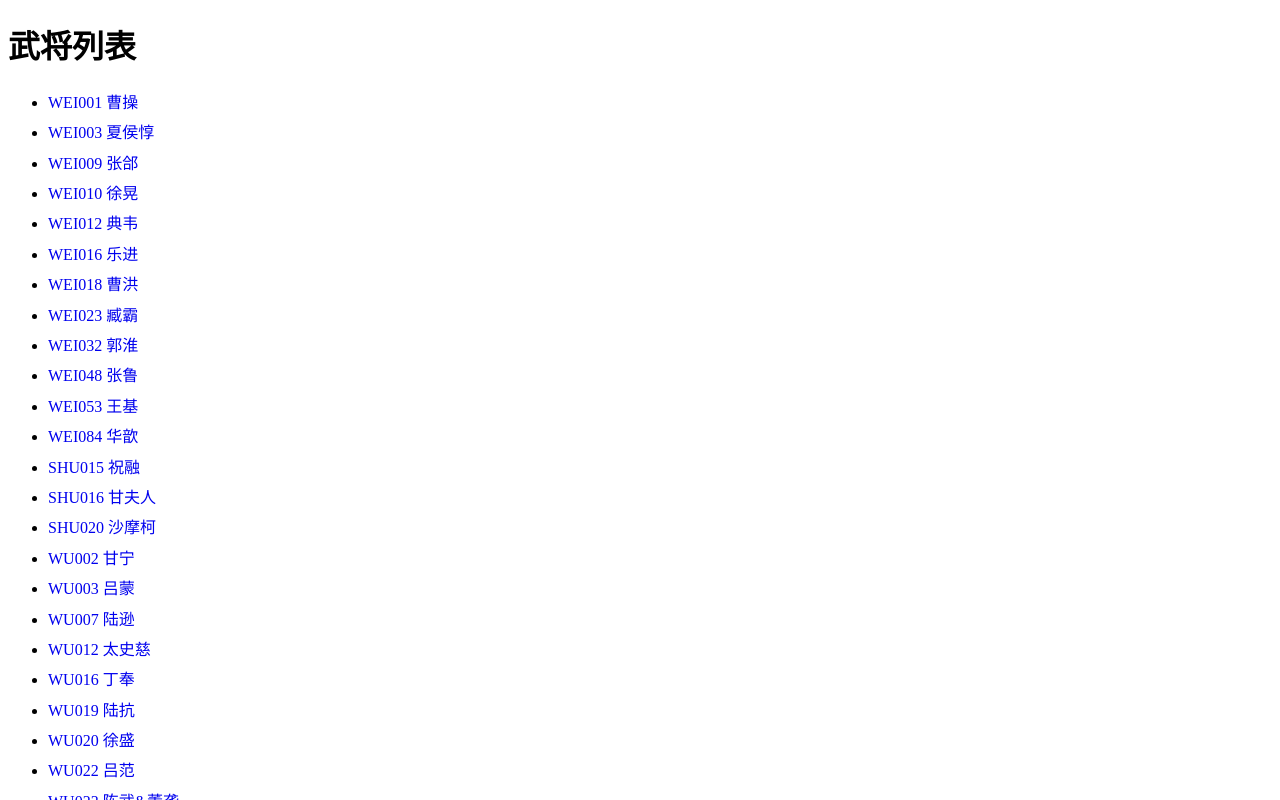
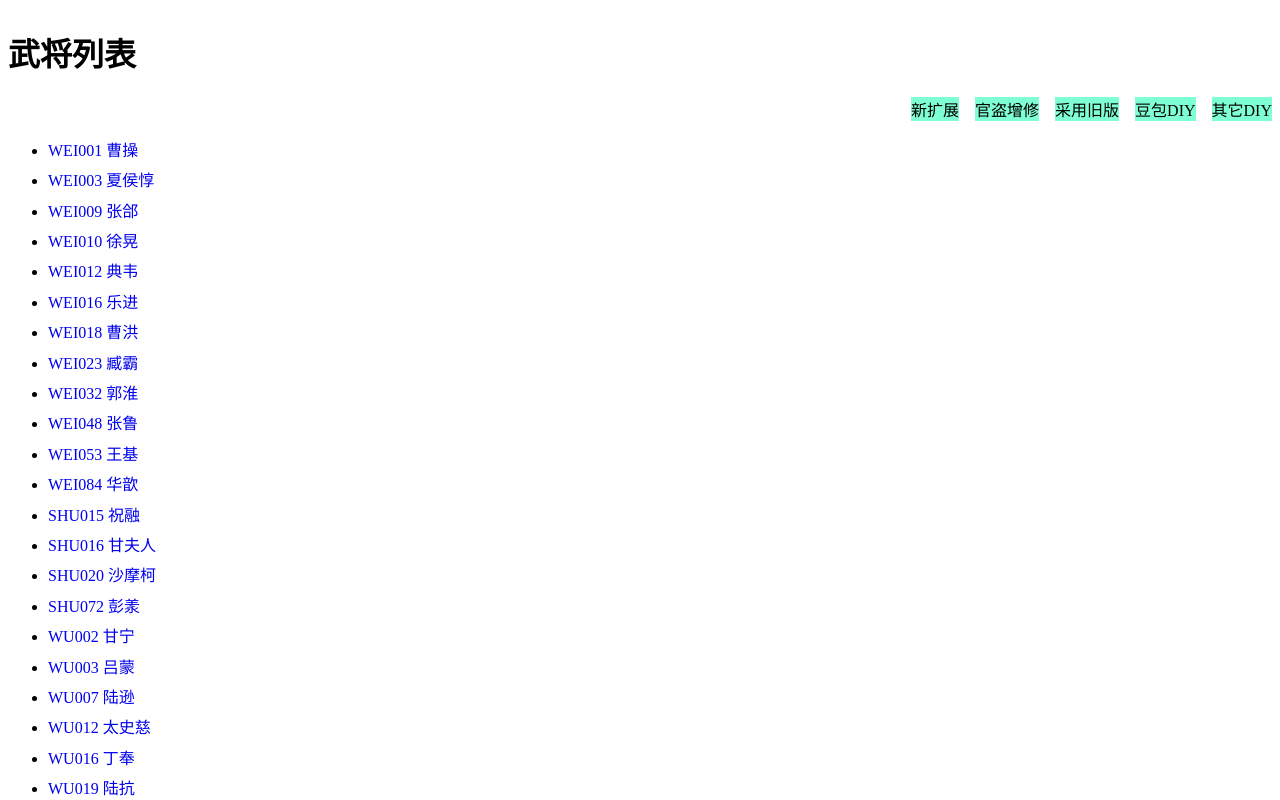
Before and after one commit to SSadamune/sgs-wiki, a Next.js app: page /guide/general in a window 1280 px wide. Shown: the top 800 px of the page. Built offline with nearby package versions, Linux system fonts and the light colour scheme.

Commit message:
filter in general list

```diff
--- a/src/components/pages/guide/GeneralList/GeneralList.module.scss
+++ b/src/components/pages/guide/GeneralList/GeneralList.module.scss
@@ -1,3 +1,16 @@
+.title {
+  display: flex;
+  justify-content: space-between;
+  align-items: center;
+}
+
+.filterList {
+  display: flex;
+  gap: 1rem;
+  align-items: center;
+  justify-content: end;
+}
+
 .linkList {
   display: flex;
   flex-direction: column;
@@ -8,3 +21,7 @@
 .generalLink {
   text-decoration: none;
 }
+
+.activeFilter {
+  background-color: aquamarine;
+}
--- a/src/components/pages/guide/GeneralList/GeneralList.tsx
+++ b/src/components/pages/guide/GeneralList/GeneralList.tsx
@@ -1,34 +1,107 @@
 import { generals as generalsData } from "@/data/generals";
-import { useMemo } from "react";
+import { useMemo, useState } from "react";
 import styles from "./GeneralList.module.scss";
+import { VersionId } from "@/data/types/Version";
+import { ExpansionName } from "@/data/types/Generals";
+import classNames from "classnames";
 
 type Props = {
   detailLink: (key: string) => string;
 };
 
 // TODO: common
-const displayExpansions = ["SP", "纵横捭阖", "海外专属"];
+const newExpansions: ExpansionName[] = ["SP", "纵横捭阖", "海外专属"];
+const otherOfficialVersions: VersionId[] = [
+  "official-online-new",
+  "official-mobile",
+  "official-oversea",
+  "official-old-version",
+];
+const otherDiy: VersionId[] = [
+  "QSanguosha",
+  "zixing-DIY",
+  "xiliang-DIY",
+  "fan-made",
+];
 
 export function GeneralList({ detailLink }: Props) {
+  type FilterKeys =
+    | "showsNewExpansions"
+    | "showsHalfOfficial"
+    | "showsOtherOfficial"
+    | "showsDouDiy"
+    | "showsOtherDiy";
+
+  const filterText: {
+    [key in FilterKeys]: string;
+  } = {
+    showsNewExpansions: "新扩展",
+    showsHalfOfficial: "官盗增修",
+    showsOtherOfficial: "采用旧版",
+    showsDouDiy: "豆包DIY",
+    showsOtherDiy: "其它DIY",
+  };
+
+  const [filters, setFilters] = useState<{
+    [key in FilterKeys]: boolean;
+  }>({
+    showsNewExpansions: true,
+    showsHalfOfficial: true,
+    showsOtherOfficial: true,
+    showsDouDiy: true,
+    showsOtherDiy: true,
+  });
+
   const generalList = useMemo(
     () =>
       Object.entries(generalsData)
         .filter(
           ([key, general]) =>
-            general.defaultVersion !== "official" ||
-            displayExpansions.includes(general.expansionPack)
+            // general.defaultVersion !== "official" ||
+            (filters.showsNewExpansions &&
+              newExpansions.includes(general.expansionPack)) ||
+            (filters.showsHalfOfficial &&
+              general.defaultVersion === "half-official") ||
+            (filters.showsOtherOfficial &&
+              otherOfficialVersions.includes(general.defaultVersion)) ||
+            (filters.showsDouDiy && general.defaultVersion === "dou-DIY") ||
+            (filters.showsOtherDiy && otherDiy.includes(general.defaultVersion))
         )
         .map(([key, general]) => ({
           name: general.name,
           faction: general.faction,
           key,
         })),
-    []
+    [filters]
   );
+
+  const handleChangeFilter = (key: string, value: boolean) => {
+    setFilters((prevFilters) => ({
+      ...prevFilters,
+      [key]: value,
+    }));
+  };
 
   return (
     <div>
-      <h1>武将列表</h1>
+      <div className={styles.title}>
+        <h1>武将列表</h1>
+      </div>
+      <div className={styles.filterList}>
+        {Object.entries(filterText).map(([filterKey, text]) => (
+          <span
+            key={filterKey}
+            className={classNames({
+              [styles.activeFilter]: filters[filterKey as FilterKeys],
+            })}
+            onClick={() =>
+              handleChangeFilter(filterKey, !filters[filterKey as FilterKeys])
+            }
+          >
+            {text}
+          </span>
+        ))}
+      </div>
       <ul className={styles.linkList}>
         {generalList.map((general) => (
           <li key={general.key}>
--- a/src/data/generals.ts
+++ b/src/data/generals.ts
@@ -748,12 +748,12 @@ export const generals: Record<string, General> = {
               type: "Trigger",
               timing: ["造成伤害后", "受到伤害后"],
             },
-            memo: "不能通过发动“望归”明置此武将牌（暗置时不满足任何发动条件）",
+            memo: "不能通过发动“望归”明置此武将牌（暗置时不满足任何发动条件）。",
           },
           {
             name: "息兵",
             description:
-              "其他角色于出牌阶段使用首张黑色【杀】或黑色普通锦囊牌指定唯一目标后，你可以令其将手牌摸至体力值且本回合不能使用手牌，若你于其武将牌均明置，你可以暗置你与其各一张武将牌且本回合不能再明置之。",
+              "其他角色于出牌阶段使用首张黑色【杀】或黑色普通锦囊牌指定唯一目标后，你可以令其将手牌摸至体力值且本回合不能使用手牌。若你与其武将牌均明置，你可以暗置你与其各一张武将牌且本回合不能再明置之。",
             standardizedSkill: {
               description:
                 "当黑色【杀】或黑色普通锦囊牌于其他角色的出牌阶段内指定目标后，若使用者为该角色且其于此回合内于使用此牌之前未使用过黑色【杀】或黑色普通锦囊牌且目标对应的角色数为1，你可发动此技能▶{若其手牌数小于体力值，其将手牌补至X张（X为其体力值），其于此回合内不能使用对应的实体牌均是其手牌区的牌的牌}。若你与其所有武将牌均处于明置状态，你可暗置你的一张不为君主武将牌且不为士兵牌的武将牌▷其暗置你选择的其一张不为君主武将牌且不为士兵牌的武将牌，你与其于此回合内不能明置以此法暗置的武将牌。 ",
@@ -850,7 +850,7 @@ export const generals: Record<string, General> = {
           {
             name: "淑慎",
             description:
-              "准备阶段开始时，若X不小于0（X为你的手牌数与体力值之差），你可以弃置所有手牌，然后回复1点体力并令至多X名其他角色各摸一张牌。",
+              "准备阶段，若X不小于0（X为你的手牌数与体力值之差），你可以弃置所有手牌，然后回复1点体力，令至多X名其他角色各摸一张牌。",
           },
         ],
       },
@@ -885,6 +885,48 @@ export const generals: Record<string, General> = {
             name: "蒺藜",
             description:
               "每回合限三次，当你于一回合内使用或打出第X张牌时，你可以摸X张牌（X为你的攻击范围且至多为5）。",
+          },
+        ],
+      },
+    ],
+    expansionPack: "变",
+  },
+
+  SHU072: {
+    id: ["SHU072", "QUN072"],
+    name: "彭羕",
+    faction: ["蜀", "群"],
+    health: 1.5,
+    defaultVersion: "official-old-version",
+    versions: [
+      {
+        versionId: "official",
+        skills: [
+          {
+            name: "通令",
+            description:
+              "出牌阶段限一次，当你对与你势力不同的角色造成伤害后，你可以令一名与你势力相同的角色选择是否对其使用一张牌。此牌结算后，若此牌造成过伤害，则你与使用者各摸两张牌，否则受伤角色获得你对其造成伤害的牌。",
+          },
+          {
+            name: "近陷",
+            description:
+              "当你明置此武将牌后，你选择距离1以内的所有角色，若其武将牌均明置，则其暗置一张武将牌，否则其弃置两张牌。",
+          },
+        ],
+      },
+      {
+        versionId: "official-old-version",
+        skills: [
+          {
+            name: "达命",
+            description:
+              "与你势力相同的角色出牌阶段开始时，你可以弃置一张锦囊牌，横置一名角色并摸X张牌（X为有横置角色的势力数），你选择一项:1.视为对当前回合角色使用一张【桃】；2.令当前回合角色视为对你选择的另一名角色使用一张雷【杀】。",
+          },
+          {
+            name: "嚣逆",
+            description:
+              "锁定技，当你使用牌指定目标或成为其他角色使用牌的目标后，若场上有与你势力相同的其他角色且你在其中手牌最多，此目标角色不能响应此牌。",
+            label: "锁定技",
           },
         ],
       },
@@ -1025,7 +1067,7 @@ export const generals: Record<string, General> = {
     name: "太史慈",
     faction: "吴",
     health: 2,
-    defaultVersion: "half-official",
+    defaultVersion: "dou-DIY",
     versions: [
       {
         versionId: "official",
@@ -1049,6 +1091,21 @@ export const generals: Record<string, General> = {
             name: "酣战",
             description:
               "当你拼点后，没赢的角色可以获得与其拼点的角色装备区里的一张牌。",
+          },
+        ],
+      },
+      {
+        versionId: "dou-DIY",
+        skills: [
+          {
+            name: "天义",
+            description:
+              "出牌阶段限一次，你可以与一名其他角色拼点。若你赢，本回合你使用【杀】无距离限制、可多指定一个目标且可多使用一张【杀】；若你没赢，本回合你不能使用【杀】。",
+          },
+          {
+            name: "酣战",
+            description:
+              "当你拼点后，没赢的角色可以获得对方装备区里的一张牌；赢的角色可以获得拼点牌里的【杀】。",
           },
         ],
       },
@@ -1299,7 +1356,7 @@ export const generals: Record<string, General> = {
             name: "调度",
             description:
               "与你势力相同的角色使用装备牌时可以摸一张牌。出牌阶段开始时，你可以获得与你势力相同的角色装备区一张牌，并交给另一名角色。",
-            memo: "你从角色A的装备区里获得的牌，不能把它还给A（若A是你自己，则不能留在自己手上）。",
+            memo: "技能描述错误，本意为：你从角色A的装备区里获得的牌，不能把它还给A（当且仅当A是你自己时，此装备牌必须交给其他角色）。",
           },
           {
             name: "典财",
@@ -1489,11 +1546,93 @@ export const generals: Record<string, General> = {
     expansionPack: "不臣",
   },
 
+  WU088: {
+    id: "WU088",
+    name: "周夷",
+    faction: "吴",
+    health: 1.5,
+    defaultVersion: "official",
+    versions: [
+      {
+        versionId: "official",
+        skills: [
+          {
+            name: "逐寇",
+            description:
+              "当你于每名角色的出牌阶段第一次造成伤害后，你可以摸X张牌 (X为本回合你使用过的牌数且至为5）。",
+          },
+          {
+            name: "断念",
+            description:
+              "出牌阶段结束时，你可以弃置所有手牌，然后将手牌摸至体力上限。",
+          },
+          {
+            name: "莲佑",
+            description: "你死亡时，你可以令一名其他角色获得技能“兴火”。",
+          },
+          {
+            name: "兴火",
+            description: "锁定技，你造成的火焰伤害+1。",
+            label: "锁定技",
+            isConditional: true,
+          },
+        ],
+      },
+    ],
+    expansionPack: "纵横捭阖",
+  },
+
   // TODO: others
 
   // ============================== Faction QUN ==============================
   //
   // =========================================================================
+
+  // TODO: others
+
+  QUN003: {
+    id: "QUN003",
+    name: "貂蝉",
+    faction: "群",
+    health: 1.5,
+    defaultVersion: "dou-DIY",
+    versions: [
+      {
+        versionId: "official",
+        skills: [
+          {
+            name: "离间",
+            description:
+              "出牌阶段限一次，你可以弃置一张牌并选择两名其他男性角色，令其中一名角色视为对其中另一名角色使用一张【决斗】。",
+          },
+          {
+            name: "闭月",
+            description: "结束阶段，你可以摸一张牌。",
+          },
+        ],
+      },
+      {
+        versionId: "dou-DIY",
+        skills: [
+          {
+            name: "离间",
+            description:
+              "出牌阶段限一次，你可以弃置一张牌并选择两名其他男性角色，令其中一名角色视为对其中另一名角色使用一张【决斗】。",
+          },
+          {
+            name: "闭月",
+            description:
+              "结束阶段，你可以令你和任意名没有手牌的角色各摸一张牌。",
+            memo: "自己没有手牌时可以摸至多两张牌。",
+          },
+        ],
+      },
+    ],
+    relatedGenerals: ["吕布"],
+    expansionPack: "标准",
+  },
+
+  // TODO: others
 
   QUN005: {
     id: "QUN005",
@@ -1932,7 +2071,7 @@ export const generals: Record<string, General> = {
             description:
               "你对攻击范围内没有你的角色造成伤害时，或受到其造成的伤害时，视为冰属性伤害。当你受到冰属性伤害时，你可以弃置一张红色手牌取消此伤害。",
             keywords: ["冰属性伤害"],
-            memo: "伤害来源造成冰属性伤害时选择是否取消此伤害并改为弃置你两张牌，若其不取消此伤害，才会进入“受到伤害时”的时机",
+            memo: "伤害来源造成冰属性伤害时选择是否取消此伤害并改为弃置你两张牌，若其不取消此伤害，才会进入“受到伤害时”的时机。",
           },
         ],
       },
@@ -1942,7 +2081,7 @@ export const generals: Record<string, General> = {
 
   DOU009: {
     id: "DOU009",
-    name: "组局的杠精",
+    name: "组局不易，群主叹气",
     faction: ["魏", "蜀", "吴", "群"],
     health: 1.5,
     defaultVersion: "dou-DIY",
@@ -2012,8 +2151,7 @@ export const generals: Record<string, General> = {
             standardizedSkill: {
               description:
                 // 用“议事”关键字描述
-                "准备阶段，你可以令所有有手牌的其他角色同时展示一张手牌▶若以此法展示的红色牌多于黑色牌，你跳过摸牌阶段▷你对你和所有以此法展示红色牌的其他角色使用一张无对应实体牌的【联军盛宴】（你因执行此牌的效果而摸牌或回复的总数为以此法展示红色牌的角色数）。若以此法展示的黑色牌多于红色牌，你跳过出牌阶段▷你判定，对你和以此法展示的牌点数不大于判定结果的角色造成1点冰属性伤害。",
-
+                "准备阶段，你可以令所有有手牌的其他角色同时展示一张手牌▶若以此法展示的红色牌多于黑色牌，你跳过摸牌阶段▷你对你和所有以此法展示红色牌的其他角色使用一张无对应实体牌的【联军盛宴】（你因执行此牌的效果而摸牌或回复的总数为以此法展示红色牌的角色数）。若以此法展示的黑色牌多于红色牌，你跳过出牌阶段▷你判定，你对你和以此法展示的牌点数不大于判定结果的角色造成1点冰属性伤害。",
               // "准备阶段，你可以令所有有手牌的角色同时展示一张手牌▶若以此法展示的红色牌多于黑色牌→本回合的下一个摸牌阶段开始时，跳过此阶段并对所有以此法展示红色牌的其他角色使用一张无对应实体牌的【联军盛宴】。若以此法展示的黑色牌多于红色牌→本回合的下一个出牌阶段开始时，跳过此阶段并判定，你对以此法展示的牌点数不大于判定结果的角色造成1点冰属性伤害。",
               type: "Trigger",
               timing: "准备阶段",
--- a/src/data/types/Version.ts
+++ b/src/data/types/Version.ts
@@ -5,6 +5,7 @@ export type VersionId =
   | "official-online-new"
   | "official-mobile"
   | "official-oversea"
+  | "official-old-version"
   | "QSanguosha"
   | "zixing-DIY"
   | "xiliang-DIY"
```
Also changed, not shown: src/data/versions.ts (+8 -1 lines).
